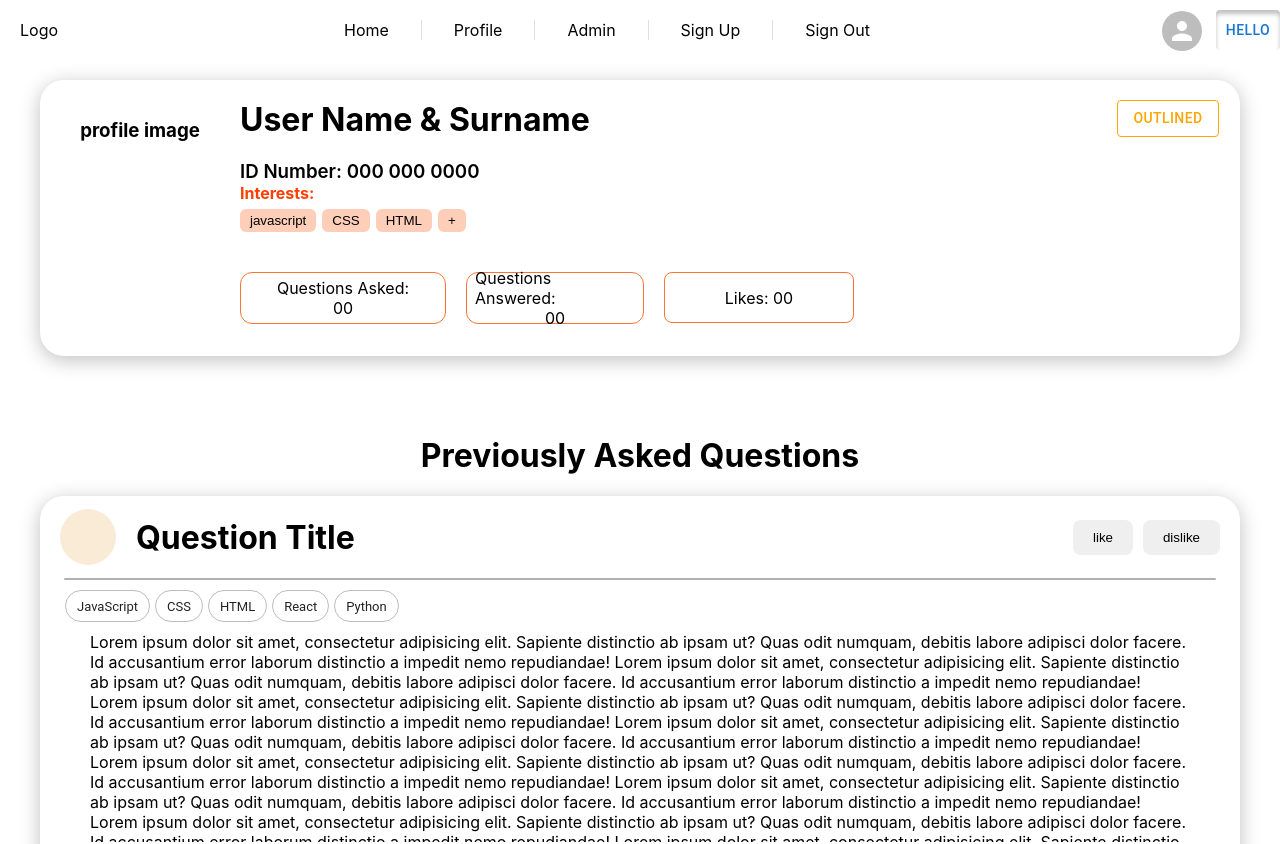
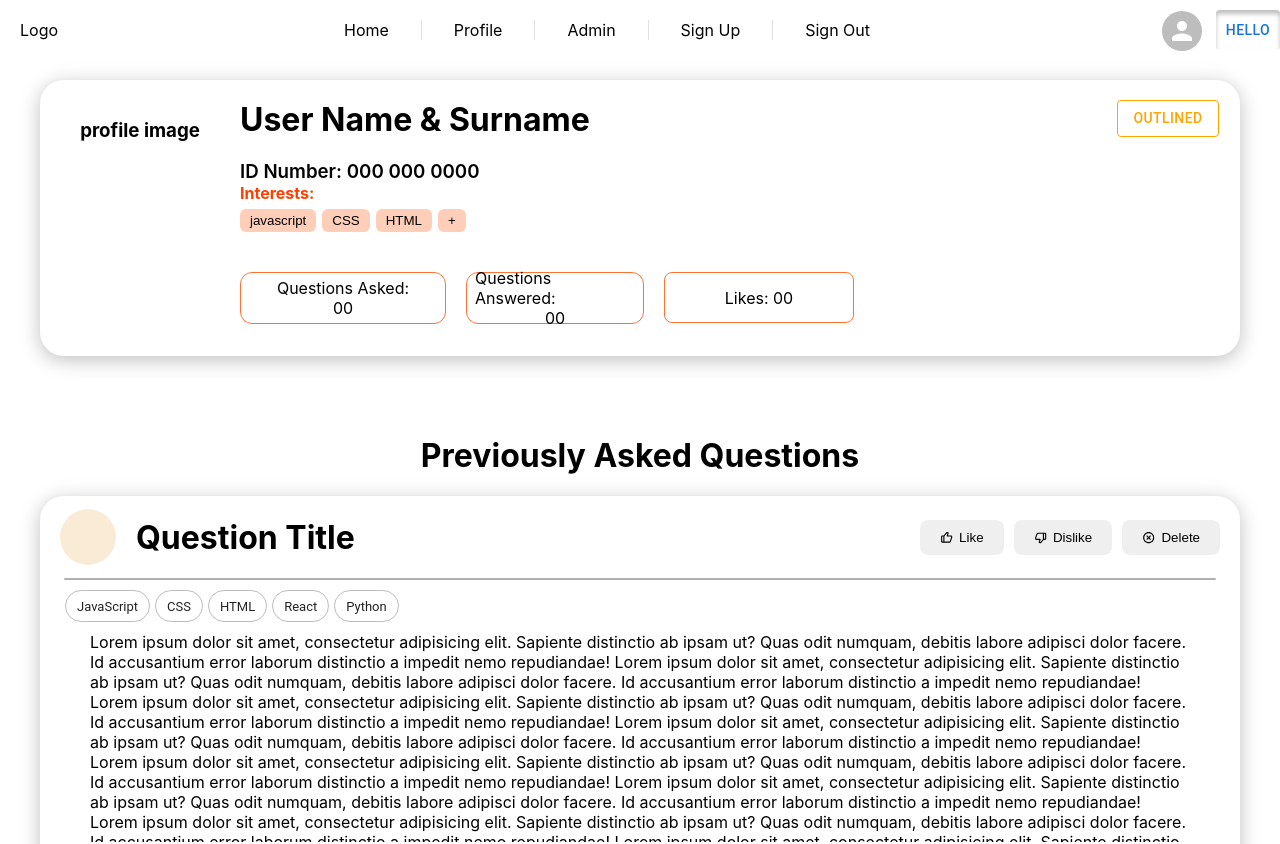
Before and after one commit to Ungerer221/DV200_Term4_Ungerer, a React (Create React App) app in the folder client/: page /Profile in a window 1280 px wide. Shown: the top 844 px of the page. Built offline with nearby package versions, Linux system fonts and the light colour scheme.

Commit message:
delete button on profile page

```diff
--- a/client/src/Components/AskedQuestionsCard.css
+++ b/client/src/Components/AskedQuestionsCard.css
@@ -44,6 +44,17 @@
     padding: 10px 20px;
     border-radius: 8px;
     cursor: pointer;
+    display: flex;
+    flex-direction: row;
+    justify-content: center;
+    align-items: center;
+    gap: 6px;
+    transition: all ease-in-out .1s;
+}
+.askedQuestionCard-like-dislike-btn-con button:hover {
+    background-color: #1976d2;
+    color: #FFF;
+    transition: all ease-in-out .1s;
 }
 
 .askedQuestionCard-divider{
--- a/client/src/Components/AskedQuestionsCard.jsx
+++ b/client/src/Components/AskedQuestionsCard.jsx
@@ -1,5 +1,7 @@
 import React from "react";
 import { Nav } from 'react-bootstrap'
+
+import {BiXCircle, BiLike, BiDislike} from 'react-icons/bi'
 
 // MUI
 import Grid from '@mui/material/Grid';
@@ -26,8 +28,9 @@ const AskedQuestionsCard = () => {
 
                 {/* like and dislike buttons con  */}
                 <div className="askedQuestionCard-like-dislike-btn-con">
-                    <button>like</button>
-                    <button>dislike</button>
+                    <button><BiLike/> Like</button>
+                    <button><BiDislike/> Dislike</button>
+                    <button><BiXCircle/> Delete</button>
                 </div>
             </div>
 
```
